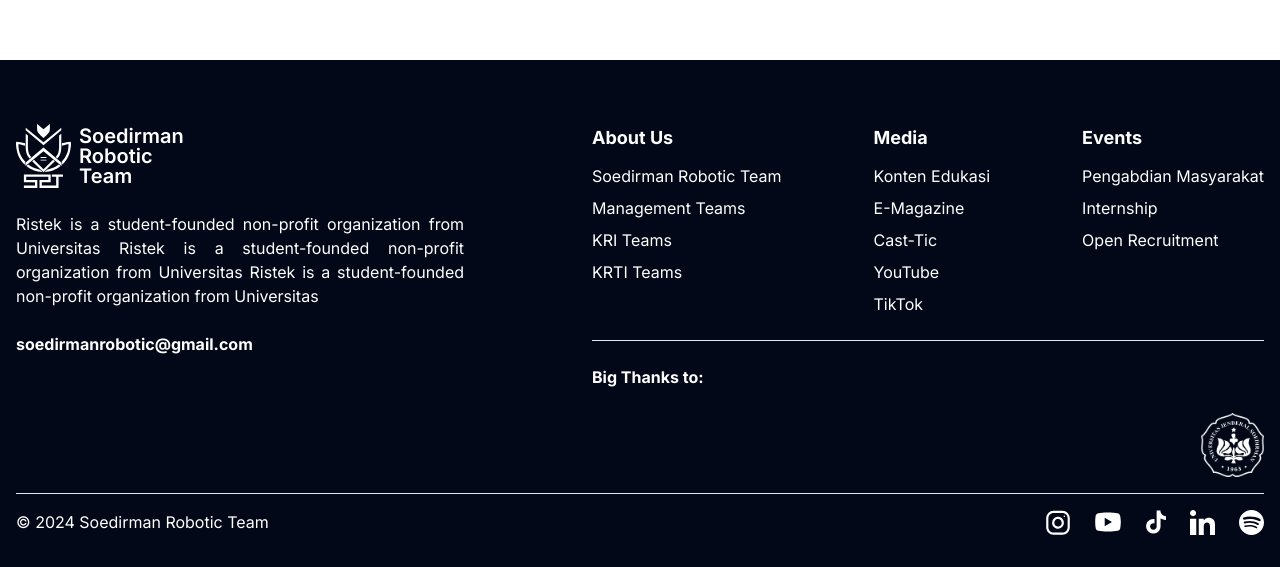
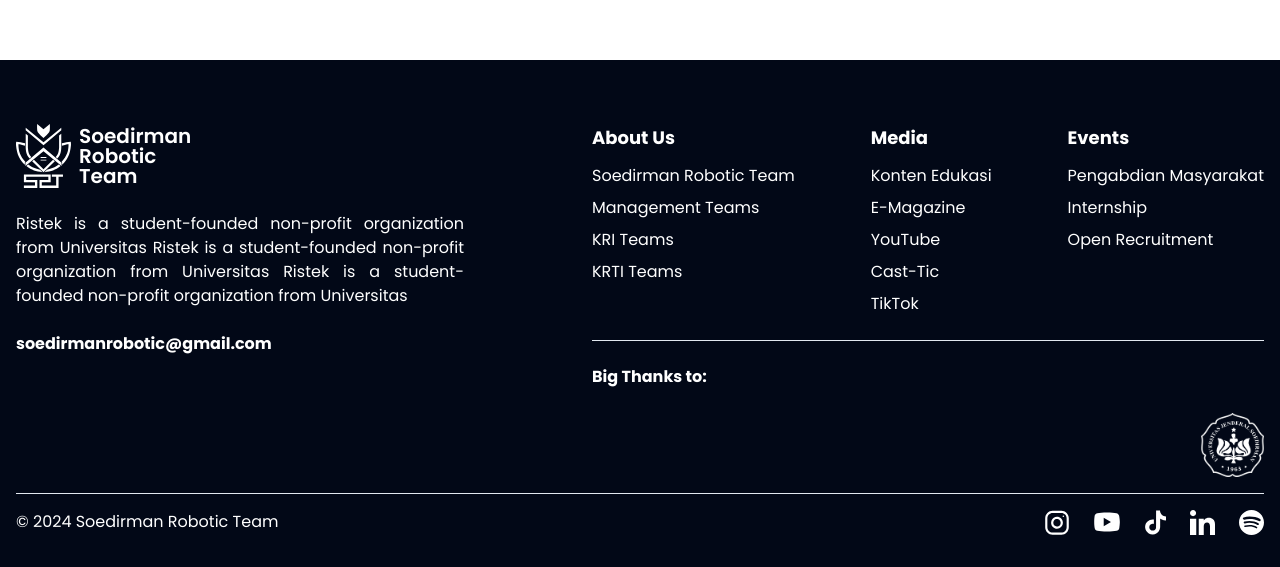
Before and after one commit to soedirmanroboticteam/official-website, a Next.js app: page / in a window 1280 px wide. Shown: the part 816-1383 px from the top of the page. Built offline with nearby package versions, Linux system fonts and the light colour scheme.

Commit message:
refactor: separating socmed & sponsor data

```diff
--- a/app/layout.tsx
+++ b/app/layout.tsx
@@ -1,15 +1,18 @@
 import type { Metadata } from "next";
-import { Inter } from "next/font/google";
+import { Poppins } from "next/font/google";
 import "./globals.css";
 import { ThemeProvider } from "@/components/theme-provider";
 import Navbar from "@/components/Navbar";
 import Footer from "@/components/Footer";
 
-const inter = Inter({ subsets: ["latin"] });
+const inter = Poppins({
+  subsets: ["latin"],
+  weight: ["100", "200", "300", "400", "500", "600", "700", "800", "900"],
+});
 
 export const metadata: Metadata = {
-  title: "Create Next App",
-  description: "Generated by create next app",
+  title: "Soedirman Robotic Team",
+  description: "The future we make, For the better life!",
 };
 
 export default function RootLayout({
--- a/components/Footer.tsx
+++ b/components/Footer.tsx
@@ -1,17 +1,11 @@
 import React from "react";
 import { Separator } from "@/components/ui/separator";
 import Link from "next/link";
-import {
-  InstagramLogo,
-  LinkedinLogo,
-  OfficialLogo,
-  SpotifyLogo,
-  TiktokLogo,
-  YoutubeLogo,
-  unsoedVector,
-} from "@/assets";
+import { OfficialLogo } from "@/assets";
 import Image from "next/image";
 import { navMenu } from "@/lib/navMenu";
+import { footSocials } from "@/lib/footSocials";
+import { footSponsors } from "@/lib/footSponsors";
 
 const Footer = () => {
   return (
@@ -41,11 +35,10 @@ const Footer = () => {
             </Link>
           </div>
           <div className="flex flex-1 flex-col gap-6">
-            <div className="flex flex-1 justify-between flex-wrap gap-y-4">
-              {navMenu.map((menu, index) => {
-                if (menu.contents) {
-                  return (
-                    <div className="flex flex-col gap-3" key={index}>
+            <ul className="flex flex-1 justify-between flex-wrap gap-y-4">
+              {navMenu.map((menu, index) =>
+                menu.contents ? (
+                  <li className="flex flex-col gap-3" key={index}>
                     <h3 className="text-lg font-bold">{menu.title}</h3>
                     <ul className="flex flex-col gap-2">
                       {menu.contents.map((content, id) => (
@@ -54,42 +47,37 @@ const Footer = () => {
                         </li>
                       ))}
                     </ul>
-                    </div>
-                  );
-                }
-              })}
-            </div>
+                  </li>
+                ) : null
+              )}
+            </ul>
             <Separator />
             <h3 className="font-bold">Big Thanks to:</h3>
-            <div className="flex flex-1 justify-center md:justify-end md:items-end flex-wrap gap-4">
-              <Link href={"https://unsoed.ac.id"}>
-                <Image src={unsoedVector} alt="unsoed" height={64} />
+            <ul className="flex flex-1 justify-center md:justify-end md:items-end flex-wrap gap-4">
+              {footSponsors.map((sponsor, index) => (
+                <li key={index}>
+                  <Link href={sponsor.href}>
+                    <Image
+                      src={sponsor.src}
+                      alt={sponsor.title}
+                      height={sponsor.height ? sponsor.height : 64}
+                    />
                   </Link>
-            </div>
+                </li>
+              ))}
+            </ul>
           </div>
         </div>
         <Separator />
         <div className="flex justify-center md:justify-between flex-wrap-reverse gap-y-4 items-center">
           <p>© 2024 Soedirman Robotic Team</p>
-          <div className="flex gap-6 items-center">
-            <Link href="https://www.instagram.com/srtunsoed/">
-              <InstagramLogo height="25" />
-            </Link>
-            <Link href={"https://www.youtube.com/@soedirmanroboticteam"}>
-              <YoutubeLogo height="20" />
-            </Link>
-            <Link href={"https://www.tiktok.com/@srtunsoed"}>
-              <TiktokLogo height="24" />
-            </Link>
-            <Link
-              href={"https://www.linkedin.com/company/soedirman-robotic-team/"}
-            >
-              <LinkedinLogo height="25" />
-            </Link>
-            <Link href="https://open.spotify.com/show/49Nhx2wMSNFfZfC64O7Wmm?si=c6e1ff41fd814cc5">
-              <SpotifyLogo height="25" />
-            </Link>
-          </div>
+          <ul className="flex gap-6 items-center">
+            {footSocials.map((item, index) => (
+              <li key={index}>
+                <Link href={item.href}>{item.logo}</Link>
+              </li>
+            ))}
+          </ul>
         </div>
       </div>
     </footer>
--- a/components/NavigationMenuDesktop.tsx
+++ b/components/NavigationMenuDesktop.tsx
@@ -1,10 +1,7 @@
-"use client";
-
 import * as React from "react";
 import Link from "next/link";
 
 import { cn } from "@/lib/utils";
-// import { Icons } from "@/components/icons";
 import {
   NavigationMenu,
   NavigationMenuContent,
@@ -21,16 +18,14 @@ export function NavigationMenuDesktop() {
   return (
     <NavigationMenu>
       <NavigationMenuList>
-        {navMenu.map((menu, index) => {
-          if (menu.contents) {
-            return (
+        {navMenu.map((menu, index) =>
+          menu.contents ? (
             <NavigationMenuItem className="first:flex-1" key={index}>
               <NavigationMenuTrigger>{menu.title}</NavigationMenuTrigger>
               <NavigationMenuContent>
                 <ul className="grid gap-3 p-4 md:w-[400px] lg:w-[500px] lg:grid-cols-[.75fr_1fr]">
-                    {menu.contents.map((content) => {
-                      if (content.spotlight) {
-                        return (
+                  {menu.contents.map((content) =>
+                    content.spotlight ? (
                       <li className="row-span-3" key={content.title}>
                         <NavigationMenuLink asChild>
                           <Link
@@ -47,9 +42,7 @@ export function NavigationMenuDesktop() {
                           </Link>
                         </NavigationMenuLink>
                       </li>
-                        );
-                      }
-                      return (
+                    ) : (
                       <ListItem
                         key={content.title}
                         title={content.title}
@@ -57,14 +50,12 @@ export function NavigationMenuDesktop() {
                       >
                         {content.description}
                       </ListItem>
-                      );
-                    })}
+                    )
+                  )}
                 </ul>
               </NavigationMenuContent>
             </NavigationMenuItem>
-            );
-          } else if (menu.href) {
-            return (
+          ) : menu.href ? (
             <NavigationMenuItem key={index}>
               <Link href={menu.href} legacyBehavior passHref>
                 <NavigationMenuLink className={navigationMenuTriggerStyle()}>
@@ -72,9 +63,8 @@ export function NavigationMenuDesktop() {
                 </NavigationMenuLink>
               </Link>
             </NavigationMenuItem>
-            );
-          }
-        })}
+          ) : null
+        )}
       </NavigationMenuList>
     </NavigationMenu>
   );
--- a/components/NavigationMenuMobile.tsx
+++ b/components/NavigationMenuMobile.tsx
@@ -11,9 +11,8 @@ import Link from "next/link";
 const NavigationMenuMobile = () => {
   return (
     <Accordion type="single" collapsible className="w-full">
-      {navMenu.map((menu, index) => {
-        if (menu.contents) {
-          return (
+      {navMenu.map((menu, index) =>
+        menu.contents ? (
           <AccordionItem value={`item-${index + 1}`} key={index}>
             <AccordionTrigger className="font-bold">
               {menu.title}
@@ -28,9 +27,7 @@ const NavigationMenuMobile = () => {
               </ul>
             </AccordionContent>
           </AccordionItem>
-          );
-        } else if (menu.href) {
-          return (
+        ) : menu.href ? (
           <Link
             href={menu.href}
             className="flex flex-1 items-center justify-between py-4 text-sm font-bold transition-all hover:underline [&[data-state=open]>svg]:rotate-180"
@@ -38,11 +35,8 @@ const NavigationMenuMobile = () => {
           >
             {menu.title}
           </Link>
-          );
-        } else {
-          return null;
-        }
-      })}
+        ) : null
+      )}
     </Accordion>
   );
 };
--- /dev/null
+++ b/lib/footSocials.ts
@@ -0,0 +1,39 @@
+import {
+  InstagramLogo,
+  LinkedinLogo,
+  SpotifyLogo,
+  TiktokLogo,
+  YoutubeLogo,
+} from "@/assets";
+
+export const footSocials: {
+  title: string;
+  href: string;
+  logo: React.JSX.Element;
+}[] = [
+  {
+    title: "Instagram",
+    href: "https://www.instagram.com/srtunsoed/",
+    logo: InstagramLogo({ height: "25" }),
+  },
+  {
+    title: "YouTube",
+    href: "https://www.youtube.com/@soedirmanroboticteam",
+    logo: YoutubeLogo({ height: "20" }),
+  },
+  {
+    title: "TikTok",
+    href: "https://www.tiktok.com/@srtunsoed",
+    logo: TiktokLogo({ height: "25" }),
+  },
+  {
+    title: "LinkedIn",
+    href: "https://www.linkedin.com/company/soedirman-robotic-team/",
+    logo: LinkedinLogo({ height: "25" }),
+  },
+  {
+    title: "Spotify",
+    href: "https://open.spotify.com/show/49Nhx2wMSNFfZfC64O7Wmm?si=c6e1ff41fd814cc5",
+    logo: SpotifyLogo({ height: "25" }),
+  },
+];
--- /dev/null
+++ b/lib/footSponsors.ts
@@ -0,0 +1,15 @@
+import { unsoedVector } from "@/assets";
+import { StaticImageData } from "next/image";
+
+export const footSponsors: {
+  title: string;
+  href: string;
+  src: StaticImageData;
+  height?: number;
+}[] = [
+  {
+    title: "Universitas Jenderal Soedirman",
+    href: "https://unsoed.ac.id",
+    src: unsoedVector,
+  },
+];
--- a/lib/navMenu.ts
+++ b/lib/navMenu.ts
@@ -48,13 +48,13 @@ export const navMenu: {
         href: "/",
       },
       {
-        title: "Cast-Tic",
-        description: "Get to know people behind our Robotic Teams.",
+        title: "YouTube",
+        description: "Get to know people behind our UAV Teams.",
         href: "/",
       },
       {
-        title: "YouTube",
-        description: "Get to know people behind our UAV Teams.",
+        title: "Cast-Tic",
+        description: "Get to know people behind our Robotic Teams.",
         href: "/",
       },
       {
```
Lines whose indentation alone changed are shown as unchanged.
